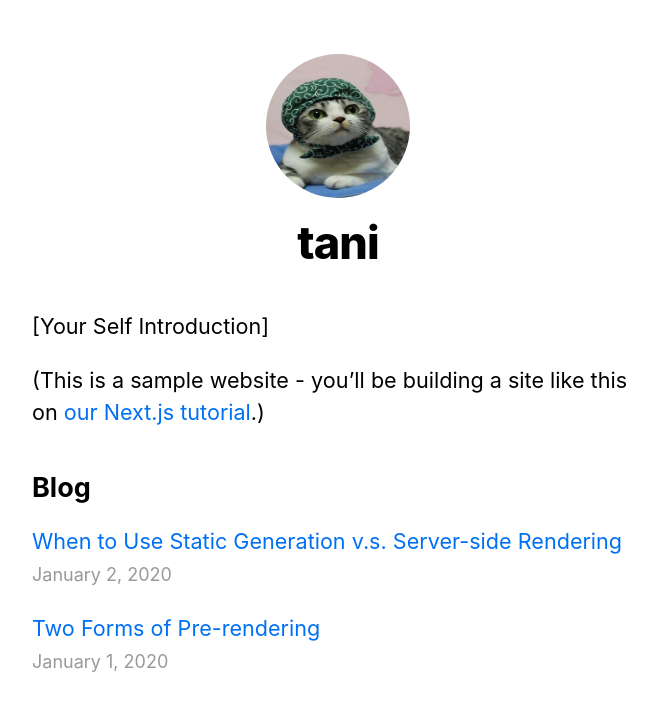
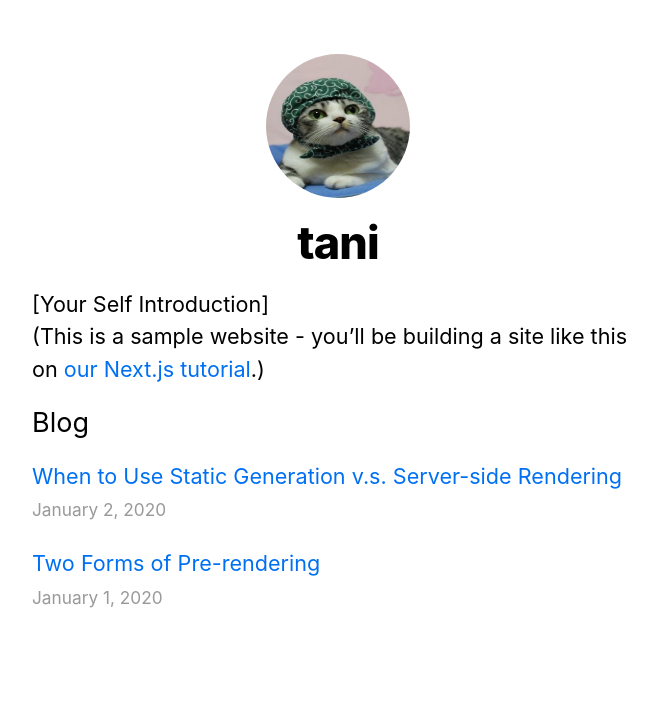
Before and after one commit to high-g/my-next-app, a Next.js app: page / in a window 1280 px wide. Shown: the top 710 px of the page, without its empty margins (302-959 px from the left). Built offline with nearby package versions, Linux system fonts and the light colour scheme.

Commit message:
tailwind導入

```diff
--- a/package.json
+++ b/package.json
@@ -10,19 +10,21 @@
   },
   "dependencies": {
     "@fullhuman/postcss-purgecss": "^4.0.0",
+    "autoprefixer": "^10.2.4",
     "classnames": "^2.2.6",
     "date-fns": "^2.16.1",
     "dotenv": "^8.2.0",
     "gray-matter": "^4.0.2",
     "isomorphic-unfetch": "^3.1.0",
     "next": "10.0.5",
+    "postcss": "^8.2.6",
     "postcss-preset-env": "^6.7.0",
     "react": "17.0.1",
     "react-dom": "17.0.1",
     "remark": "^13.0.0",
     "remark-html": "^13.0.1",
     "sass": "^1.32.5",
-    "tailwindcss": "^2.0.2"
+    "tailwindcss": "^2.0.3"
   },
   "devDependencies": {
     "@types/node": "^14.14.22",
--- a/postcss.config.js
+++ b/postcss.config.js
@@ -12,6 +12,7 @@
           ],
         ]
       : []),
+    'autoprefixer',
     'postcss-preset-env',
   ],
 }
--- a/styles/global.css
+++ b/styles/global.css
@@ -1,3 +1,7 @@
+@tailwind base;
+@tailwind components;
+@tailwind utilities;
+
 html,
 body {
   padding: 0;
--- /dev/null
+++ b/tailwind.config.js
@@ -0,0 +1,18 @@
+module.exports = {
+  purge: ['./components/**/*.{js,ts,jsx,tsx}', './pages/**/*.{js,ts,jsx,tsx}'], // まとめて消去する対象
+  darkMode: false, // or 'media' or 'class'
+  theme: {
+    extend: {
+      screens: {
+        // ブレークポイント
+        // tablet: '768px',
+        // laptop: '1024px',
+        // desktop: '1280px',
+      },
+    },
+  },
+  variants: {
+    extend: {},
+  },
+  plugins: [],
+}
```
Also changed, not shown: pages/tw.js (added), 1 other file (tests, documents, lock files or other folders).
